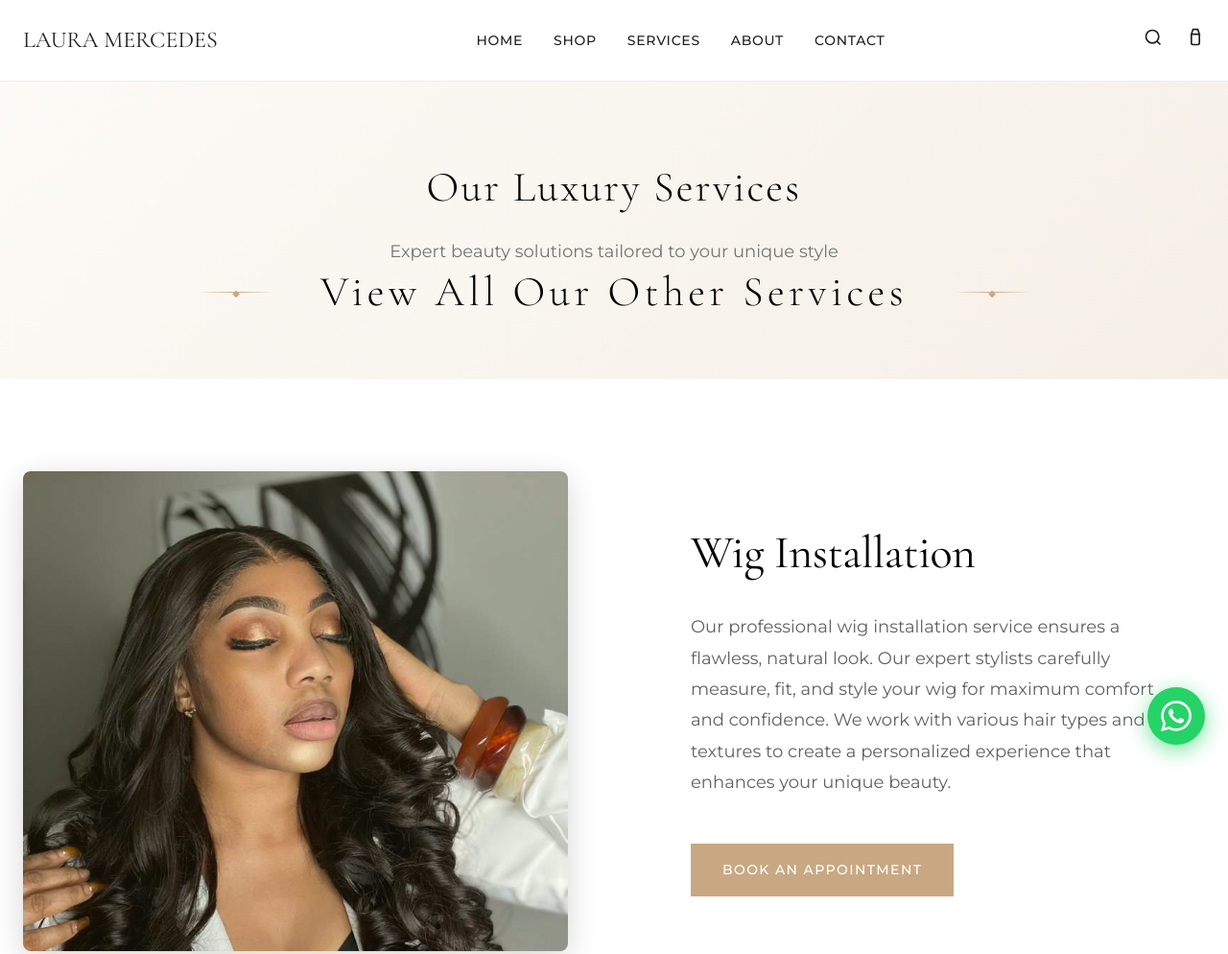
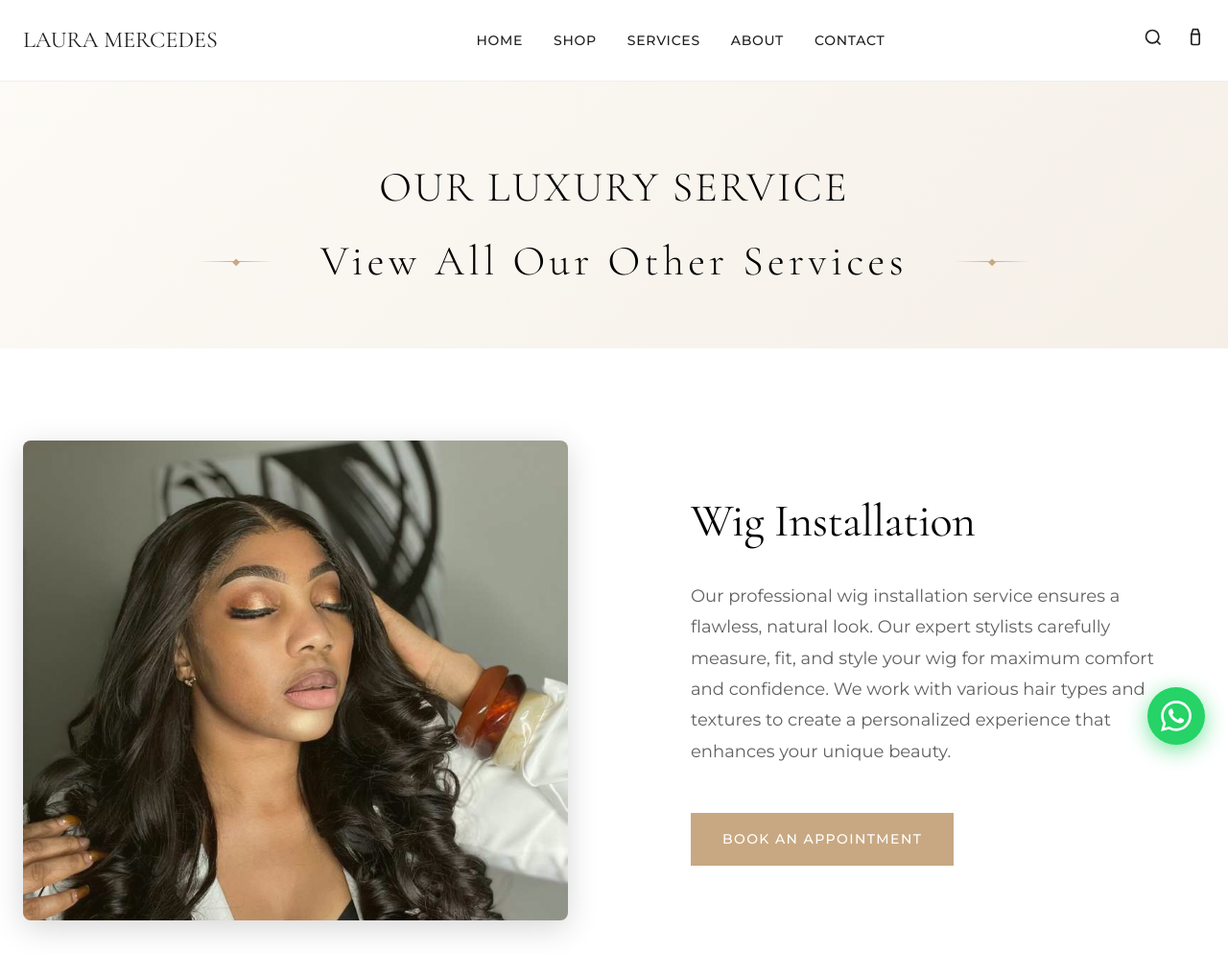
Before and after one commit to HenryMV9/Laura-Mercedes-1, a website built with Vite: page services.html in a window 1280 px wide. Shown: the top 994 px of the page at 96% size. Built offline with nearby package versions, Linux system fonts and the light colour scheme.

Commit message:
Updated services.html

```diff
--- a/services.html
+++ b/services.html
@@ -53,8 +53,7 @@
 
   <section class="page-header services-header">
     <div class="container">
-      <h1 class="services-intro-title" >Our Luxury Services</h1>
-      <p>Expert beauty solutions tailored to your unique style</p>
+      <h1 class="services-intro-title" >OUR LUXURY SERVICE</h1>
     </div>
 
     <div class="container">
```
